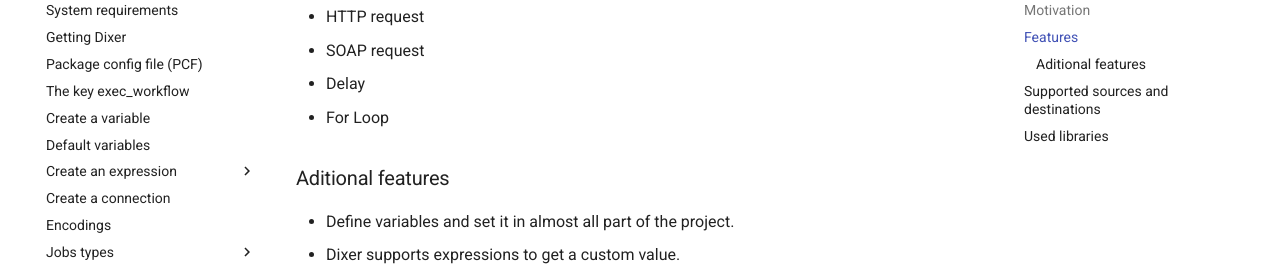
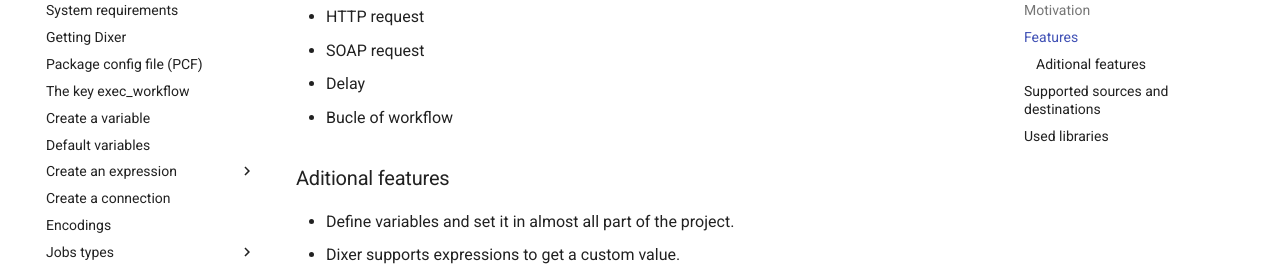
Before and after one commit to Dixer-ETL/dixer-docs, an MkDocs documentation site: the page built from docs/Getting-started.md, in a window 1280 px wide and 900 px high, scrolled down 1592 px. Shown: the part 152-423 px from the top of the window. Built offline with MkDocs 1.6.1 and Material for MkDocs 9.7.7, drawn with Linux system fonts in a browser that asks for light colours; comment, search, counter and statistics services are not loaded.

Commit message:
For is deprecated, now is Bucle

```diff
--- a/docs/Getting-started.md
+++ b/docs/Getting-started.md
@@ -45,7 +45,7 @@ Dixer offers a variety of features. The importans are called **Jobs** with can d
 * HTTP request
 * SOAP request
 * Delay
-* For Loop
+* Bucle of workflow
 
 ### Aditional features
 
```
